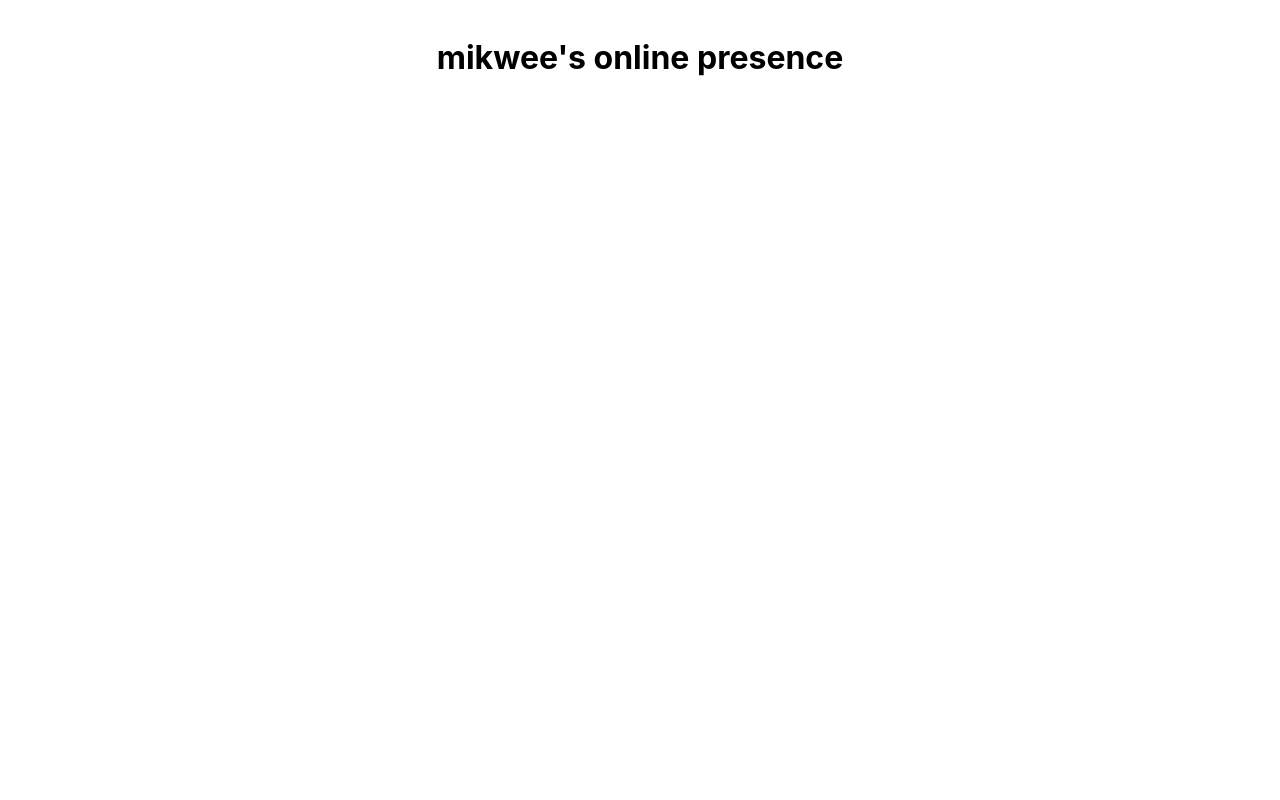
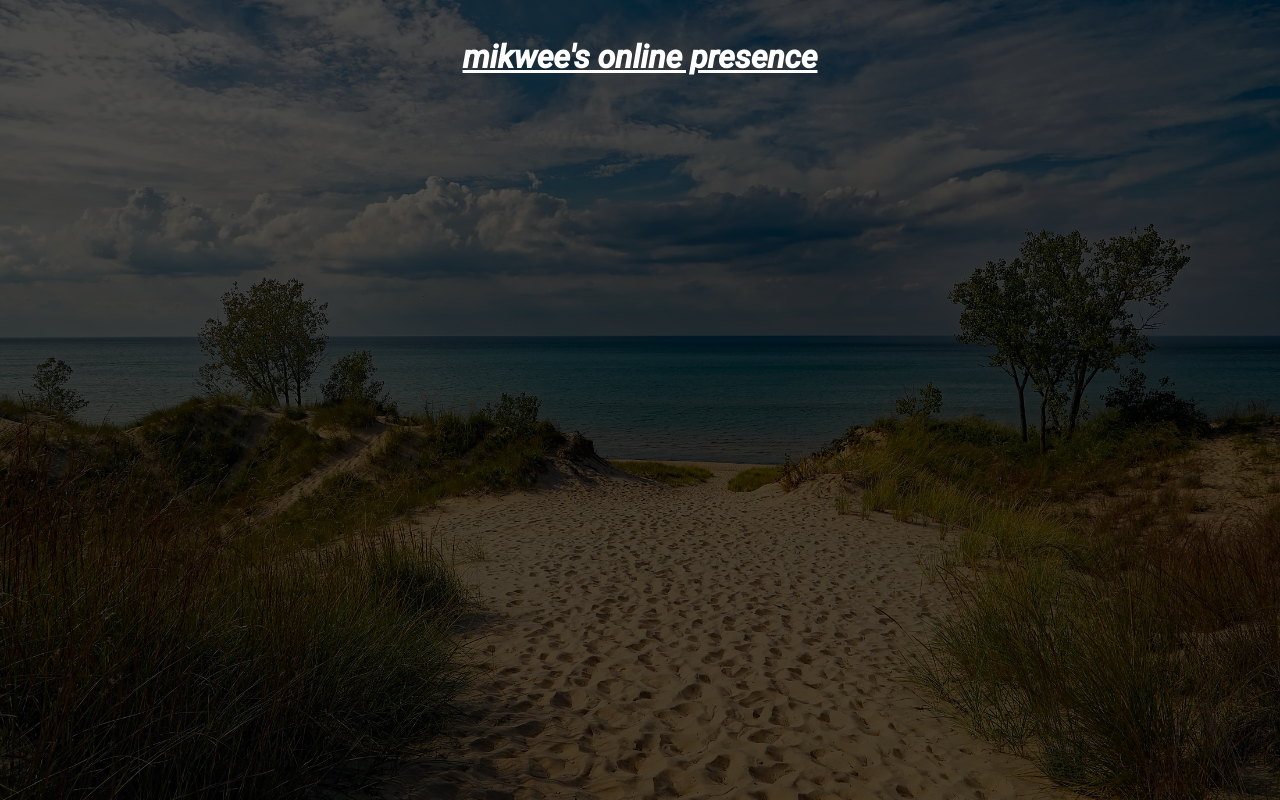
Before and after one commit to mikwee/mikwees-website, a React (Create React App) app: page / in a window 1280 px wide. Built offline with nearby package versions, Linux system fonts and the light colour scheme.

Commit message:
Background, title

```diff
--- a/package.json
+++ b/package.json
@@ -3,6 +3,7 @@
   "version": "0.1.0",
   "private": true,
   "dependencies": {
+    "@fontsource/roboto": "^4.5.1",
     "@testing-library/jest-dom": "^5.11.4",
     "@testing-library/react": "^11.1.0",
     "@testing-library/user-event": "^12.1.10",
--- a/src/App.css
+++ b/src/App.css
@@ -1,7 +1,20 @@
 .App {
-  background-image: '/public/background.png';
+  background:
+        linear-gradient(
+          rgba(0, 0, 0, 0.7),
+          rgba(0, 0, 0, 0.7)
+        ),
+        url('background.png');
+  position: fixed;
+  min-width: 100%;
+  min-height: 100%;
+  background-size: cover;
+  background-position: center;
 }
 #title {
   text-align: center;
   margin-top: 3%;
+  font-family: "Roboto";
+  text-decoration: underline;
+  color: white;
 }
--- a/src/App.js
+++ b/src/App.js
@@ -2,12 +2,14 @@ import logo from './logo.svg';
 import './App.css';
 import {AwesomeButton} from 'react-awesome-button';
 import "react-awesome-button/dist/styles.css";
-import roots from './roots.json'
+import data from './roots.json'
 
 function App() {
   return (
     <div className="App">
-      <h1 id="title">{roots.title}</h1>
+      <div id="bg"></div>
+      <h1 id="title">{data.title}</h1>
+      {}
     </div>
   );
 }
--- a/src/index.js
+++ b/src/index.js
@@ -3,6 +3,7 @@ import ReactDOM from 'react-dom';
 import './index.css';
 import App from './App';
 import reportWebVitals from './reportWebVitals';
+import "@fontsource/roboto/500-italic.css";
 
 ReactDOM.render(
   <React.StrictMode>
```
Also changed, not shown: src/background.png (renamed from public/background.png), 1 other file (tests, documents, lock files or other folders).
